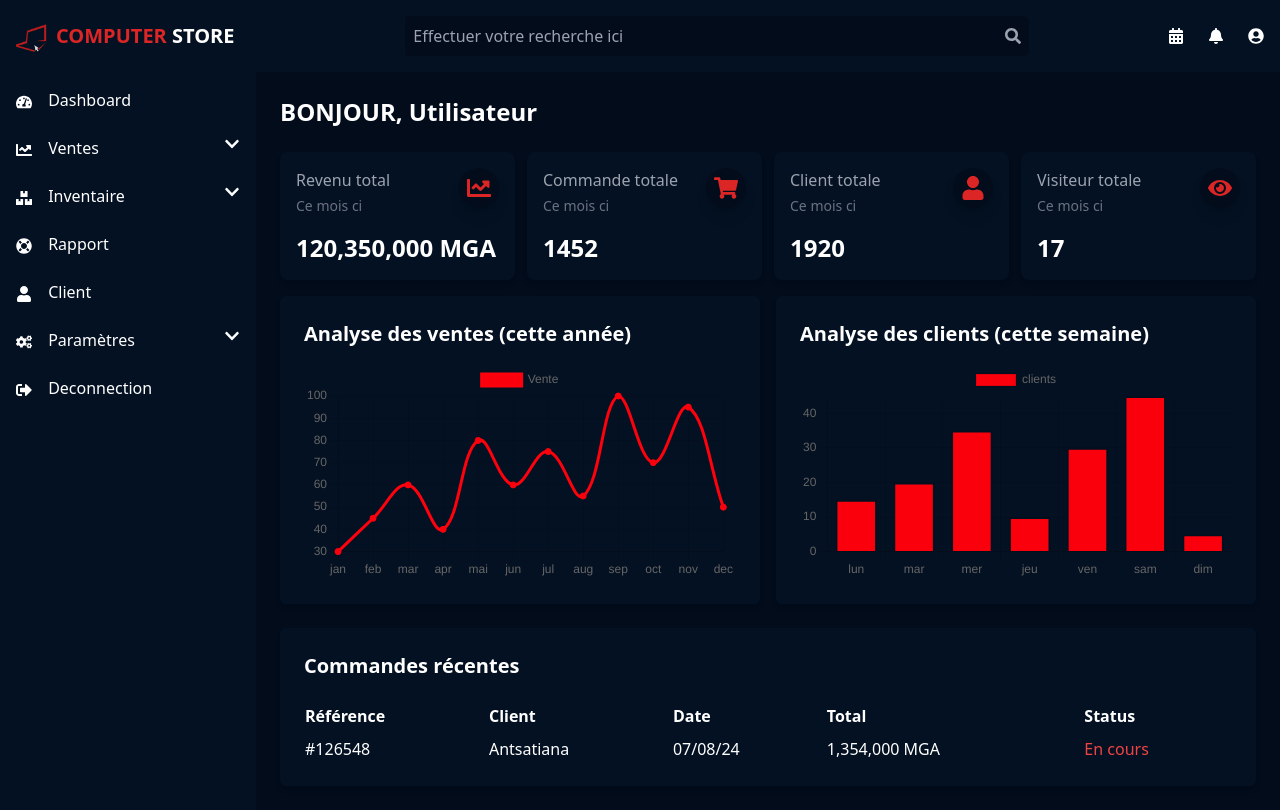
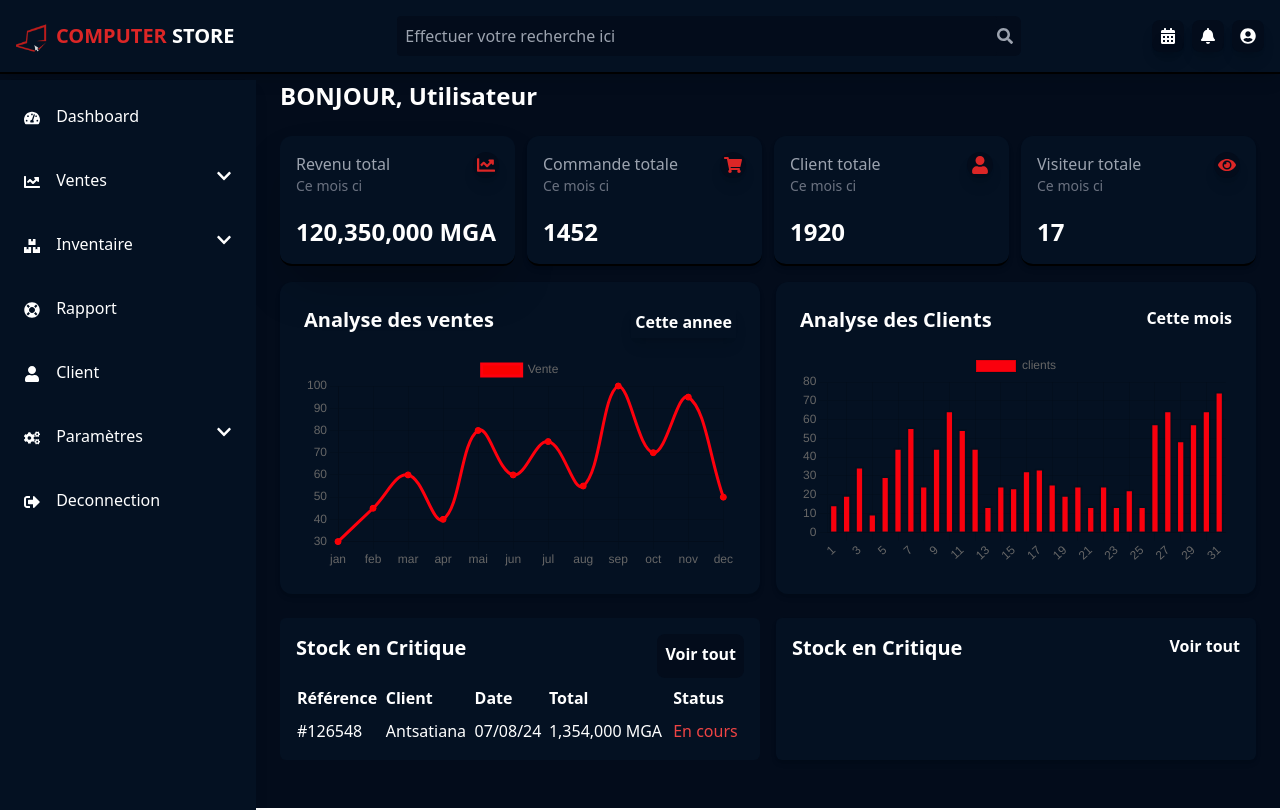
Before and after one commit to Dally07/E-store, a React (Create React App) app in the folder frontend/: page /dashboard in a window 1280 px wide. Built offline with nearby package versions, Linux system fonts and the light colour scheme.

Commit message:
dasboard

```diff
--- a/frontend/src/Header/header.jsx
+++ b/frontend/src/Header/header.jsx
@@ -4,7 +4,7 @@ import logo from '../assets/COMPUTER LOGO 1.png';
 
 const Header = ({ toggleSidebar }) => {
   return (
-    <header className="flex justify-between items-center p-4 bg-gray-800 text-white shadow" style={{backgroundColor: "#041122",
+    <header className="fixed top-0 left-0 w-full flex justify-between items-center p-4 text-white shadow-lg z-10 border-b-2 border-black" style={{backgroundColor: "#041122",
       boxShadow: "inset 50px rgba(0, 0, 0, 0.5)"
     }}>
       {/* logo et icon menu */ }
@@ -29,10 +29,13 @@ const Header = ({ toggleSidebar }) => {
         <FaSearch className="text-gray-400 mr-2" />
       </div>
 
-      <div className="flex items-center space-x-6">
-        <FaCalendarAlt className="cursor-pointer" />
-        <FaBell className="cursor-pointer" />
-        <FaUserCircle className="cursor-pointer" />
+      <div className="flex items-center space-x-2 ">
+        <div className='p-2 rounded-lg shadow-lg 'style={{backgroundColor: "#030C1B"}}><FaCalendarAlt className="cursor-pointer shadow-lg" /></div>
+        <div className='p-2 rounded-lg shadow-lg 'style={{backgroundColor: "#030C1B"}}><FaBell className="cursor-pointer" /></div>
+        <div className='p-2 rounded-lg shadow-lg 'style={{backgroundColor: "#030C1B"}}><FaUserCircle className="cursor-pointer" /></div>
+
+
+
       </div>
 
     </header>
--- a/frontend/src/composant/dashboard.jsx
+++ b/frontend/src/composant/dashboard.jsx
@@ -3,7 +3,7 @@ import Header from '../Header/header';
 import Sidebar from '../sidebar/sidebar';
 import { Line, Bar} from 'react-chartjs-2';
 import { Chart as chartjs, CategoryScale, LinearScale, BarElement, LineElement, Title, Tooltip, Legend, PointElement } from 'chart.js';
-import { FaChartLine, FaEye, FaShoppingCart, FaUser } from 'react-icons/fa';
+import { FaChartLine,  FaEye, FaShoppingCart, FaUser } from 'react-icons/fa';
 
 
 chartjs.register(CategoryScale, LinearScale, BarElement, LineElement, Title, Tooltip, Legend, PointElement)
@@ -21,7 +21,7 @@ const Dashboard = () => {
         label: 'Vente',
         data: [30,45,60,40,80,60,75,55,100,70,95,50],
         borderColor: 'rgba(255, 0, 13, 1)',
-        backgroundColor: 'rgba(250, 0, 13, 1)',
+        backgroundColor: 'rgba(250, 0, 0, 1)',
         fill: true,
         tension: 0.4,
     },
@@ -29,11 +29,11 @@ const Dashboard = () => {
   };
 
   const clientsData = {
-    labels: ['lun', 'mar', 'mer', 'jeu', 'ven', 'sam', 'dim'],
+    labels: ['1', '2', '3', '4', '5', '6', '7','8','9','10','11','12','13','14','15','16','17','18','19','20','21','22','23','24','25','26','27','28','29','30','31'],
     datasets: [
       {
         label: 'clients',
-        data: [15,20,35,10,30,45,5],
+        data: [15,20,35,10,30,45,56,25,45,65,55,45,14,25,24,33,34,26,20,25,14,25,14,23,14,58,65,49,58,65,75],
         backgroundColor: 'rgba(250, 0, 13, 1)',
         borderWidth: 2,
       },
@@ -42,84 +42,93 @@ const Dashboard = () => {
 
 
     return (
-      <div className="h-screen flex flex-col">
+      <div className="h-screen flex flex-col" style={{backgroundColor: "#030C1B"}}>
         {/* Header fixé en haut */}
         <Header toggleSidebar={toggleSidebar} />
-        <div className="flex flex-1">
+        <div className="flex">
           {/* Sidebar à gauche */}
           <Sidebar isOpen={isSidebarOpen}
           toggleSidebar={toggleSidebar} />
           {/* Contenu principal avec scrollbar */}
-          <div className="flex-1 overflow-y-auto bg-gray-700 p-6" style={{backgroundColor: "#030C1B"}}>
+          <div className="flex-1 overflow-y-auto p-6 pt-20 pl-64 ml-6" style={{backgroundColor: "#030C1B"}}>
             <h1 className="text-2xl text-white font-semibold mb-6">BONJOUR, Utilisateur</h1>
 
             {/* Cartes d'informations */}
             <div className="grid grid-cols-4 gap-3 mb-4">
-                    <div className="relative bg-gray-900 p-4 rounded-lg shadow-md text-white" style={{backgroundColor: "#041122"}}>
+                    <div className="relative bg-gray-900 p-4 rounded-xl shadow-2xl text-white border-b-2 border-black" style={{backgroundColor: "#041122"}}>
                           <div className="flex flex-col">
                               <p className="text-gray-400">Revenu total</p>
-                              <p className="text-sm text-gray-500 mt-1">Ce mois ci</p>
-                              <h3 className="text-2xl font-bold mt-4">120,350,000 MGA</h3>
+                              <p className="text-sm text-gray-500">Ce mois ci</p>
+                              <h3 className="text-2xl font-bold mt-5">120,350,000 MGA</h3>
                           </div>
                           {/* Icône en haut à droite */}
-                          <div className="absolute top-4 right-4 rounded-full bg-gray-600 p-2 shadow-lg"style={{backgroundColor: "#030C1B"}} >
-                            <FaChartLine className="text-red-600 text-2xl" />
+                          <div className="absolute top-4 right-4 rounded-full bg-gray-600 p-1 shadow-lg"style={{backgroundColor: "#030C1B"}} >
+                            <FaChartLine className="text-red-600 text-lg" />
                           </div>
                     </div>
 
-                    <div className="relative bg-gray-900 p-4 rounded-lg shadow-md text-white" style={{backgroundColor: "#041122"}}>
+                    <div className="relative bg-gray-900 p-4 rounded-xl shadow-md text-white border-b-2 border-black" style={{backgroundColor: "#041122"}}>
                           <div className="flex flex-col">
                               <p className="text-gray-400">Commande totale</p>
-                              <p className="text-sm text-gray-500 mt-1">Ce mois ci</p>
-                              <h3 className="text-2xl font-bold mt-4">1452</h3>
+                              <p className="text-sm text-gray-500">Ce mois ci</p>
+                              <h3 className="text-2xl font-bold mt-5">1452</h3>
                           </div>
                           {/* Icône en haut à droite */}
-                          <div className="absolute top-4 right-4 rounded-full bg-gray-600 p-2 shadow-lg"style={{backgroundColor: "#030C1B"}} >
-                            <FaShoppingCart className="text-red-600 text-2xl" />
+                          <div className="absolute top-4 right-4 rounded-full bg-gray-600 p-1 shadow-lg"style={{backgroundColor: "#030C1B"}} >
+                            <FaShoppingCart className="text-red-600 text-lg" />
                           </div>
                     </div>
 
-                    <div className="relative bg-gray-900 p-4 rounded-lg shadow-md text-white" style={{backgroundColor: "#041122"}}>
+                    <div className="relative bg-gray-900 p-4 rounded-xl shadow-md text-white border-b-2 border-black" style={{backgroundColor: "#041122"}}>
                           <div className="flex flex-col">
                               <p className="text-gray-400">Client totale</p>
-                              <p className="text-sm text-gray-500 mt-1">Ce mois ci</p>
-                              <h3 className="text-2xl font-bold mt-4">1920</h3>
+                              <p className="text-sm text-gray-500 ">Ce mois ci</p>
+                              <h3 className="text-2xl font-bold mt-5">1920</h3>
                           </div>
                           {/* Icône en haut à droite */}
-                          <div className="absolute top-4 right-4 rounded-full bg-gray-600 p-2 shadow-lg"style={{backgroundColor: "#030C1B"}} >
-                            <FaUser className="text-red-600 text-2xl" />
+                          <div className="absolute top-4 right-4 rounded-full bg-gray-600 p-1 shadow-lg"style={{backgroundColor: "#030C1B"}} >
+                            <FaUser className="text-red-600 text-lg" />
                           </div>
                     </div>
 
-                    <div className="relative bg-gray-900 p-4 rounded-lg shadow-md text-white" style={{backgroundColor: "#041122"}}>
+                    <div className="relative bg-gray-900 p-4 rounded-xl shadow-md text-white border-b-2 border-black" style={{backgroundColor: "#041122"}}>
                           <div className="flex flex-col">
                               <p className="text-gray-400">Visiteur totale</p>
-                              <p className="text-sm text-gray-500 mt-1">Ce mois ci</p>
-                              <h3 className="text-2xl font-bold mt-4">17</h3>
+                              <p className="text-sm text-gray-500">Ce mois ci</p>
+                              <h3 className="text-2xl font-bold mt-5">17</h3>
                           </div>
                           {/* Icône en haut à droite */}
-                          <div className="absolute top-4 right-4 rounded-full bg-gray-600 p-2 shadow-lg"style={{backgroundColor: "#030C1B"}} >
-                            <FaEye className="text-red-600 text-2xl" />
+                          <div className="absolute top-4 right-4 rounded-full bg-gray-600 p-1 shadow-lg"style={{backgroundColor: "#030C1B"}} >
+                            <FaEye className="text-red-600 text-lg" />
                           </div>
                     </div>
             </div>
 
             {/* Analyse des ventes */}
             <div className="grid grid-cols-2 gap-4 mb-6">
-                <div className="bg-white p-6 rounded-md shadow-md" style={{backgroundColor: "#041122"}}>
-                    <h3 className="text-xl text-white font-semibold mb-4">Analyse des ventes (cette année)</h3>
+                <div className="bg-white p-6 rounded-xl shadow-md" style={{backgroundColor: "#041122"}}>
+                <div className='flex justify-between text-white'>
+                <h3 className="text-xl font-semibold mb-4">Analyse des ventes</h3>
+                <h6 className=" font-semibold mb-4 cursor-pointer p-1 shadow-lg">Cette annee</h6>
+                </div>
                     <Line data={salesData} />
                 </div>
-                <div className="bg-white p-6 rounded-md shadow-md" style={{backgroundColor: "#041122"}}>
-                    <h3 className="text-xl text-white font-semibold mb-4">Analyse des clients (cette semaine)</h3>
+                <div className="bg-white p-6 rounded-xl shadow-md" style={{backgroundColor: "#041122"}}>
+                <div className='flex justify-between text-white'>
+                <h3 className="text-xl font-semibold mb-4">Analyse des Clients</h3>
+                <h6 className="flex justify-between cursor-pointer font-semibold mb-4">Cette mois</h6>
+                </div>
                     <Bar  data={clientsData} />
                 </div>
             </div>
 
 
-            {/* Commandes récentes */}
-            <div className="bg-white text-white p-6 rounded-md shadow-md" style={{backgroundColor: "#041122"}}>
-              <h3 className="text-xl font-semibold mb-4">Commandes récentes</h3>
+            <div className="grid grid-cols-2 gap-4 mb-6">
+            <div className="bg-white text-white p-4 rounded-md" style={{backgroundColor: "#041122"}}>
+            <div className='flex justify-between'>
+              <div><h3 className="text-xl font-semibold mb-4">Stock en Critique</h3></div>
+              <div className='p-2 rounded-lg font-semibold cursor-pointer'style={{backgroundColor: "#030C1B"}}><h6>Voir tout</h6></div>
+            </div>
               <table className="w-full text-left text-gray">
                 <thead>
                   <tr>
@@ -142,6 +151,23 @@ const Dashboard = () => {
                 </tbody>
               </table>
             </div>
+
+
+
+            <div className="bg-white text-white p-4 rounded-md shadow-md" style={{backgroundColor: "#041122"}}>
+                <div className='flex justify-between'>
+                <h3 className="text-xl font-semibold mb-4">Stock en Critique</h3>
+                <h6 className=" font-semibold mb-4 cursor-pointer">Voir tout</h6>
+                </div>
+                <div className='flex '></div>
+
+
+            </div>
+            </div>
+            {/* Commandes récentes */}
+
+
+
           </div>
         </div>
       </div>
--- a/frontend/src/sidebar/sidebar.jsx
+++ b/frontend/src/sidebar/sidebar.jsx
@@ -21,66 +21,67 @@ const Sidebar = () => {
       </div>
 
       {/* Sidebar */}
-      <aside className={`fixed top-0 left-0 h-full text-white w-64 relative transform ${isSidebarOpen ? 'translate-x-0' : '-translate-x-full'} transition-transform duration-300 ease-in-out z-50 md:translate-x-0`}>
+      <aside className={`fixed top-20 left-0 h-screen w-64 shadow-lg  text-white ${isSidebarOpen ? 'translate-x-0' : '-translate-x-full'} transition-transform duration-300 ease-in-out z-50 md:translate-x-0`}>
         <nav className="p-4 h-full justify-between" style={{backgroundColor: "#041122"}}>
           <ul>
             <li className="mb-6">
-              <div className="flex justify-between cursor-pointer">
+              <div className="flex justify-between cursor-pointer hover:bg-red-800 p-2 rounded-md transition duration-200">
                 <span><FaTachometerAlt className="inline mr-3" /> Dashboard</span>
               </div>
             </li>
             <li className="mb-6">
-              <div onClick={() => setIsVentesOpen(!isVentesOpen)} className="flex justify-between cursor-pointer">
+              <div onClick={() => setIsVentesOpen(!isVentesOpen)} className="flex justify-between cursor-pointer hover:bg-red-800 p-2 rounded-md transition duration-200">
                 <span><FaChartLine className="inline mr-3" /> Ventes</span>
                 <FaChevronDown />
               </div>
               {isVentesOpen && (
-                <ul className="ml-4 mt-2">
+                <ul className="ml-4 mt-2 cursor-pointer">
                   <li>Appareils</li>
                 </ul>
               )}
             </li>
             <li className="mb-6">
-              <div onClick={() => setIsInventaireOpen(!isInventaireOpen)} className="flex justify-between cursor-pointer">
+              <div onClick={() => setIsInventaireOpen(!isInventaireOpen)} className="flex justify-between cursor-pointer hover:bg-red-800 p-2 rounded-md transition duration-200">
                 <span><FaBoxes className="inline mr-3" /> Inventaire</span>
                 <FaChevronDown />
               </div>
               {isInventaireOpen && (
-                <ul className="ml-4 mt-2">
+                <ul className="ml-4 mt-2 cursor-pointer">
                   <li>Appareils</li>
                 </ul>
               )}
             </li>
             <li className="mb-6">
-              <div className="flex justify-between cursor-pointer">
+              <div className="flex justify-between cursor-pointer hover:bg-red-800 p-2 rounded-md transition duration-200">
                 <span><FaLifeRing className="inline mr-3" /> Rapport</span>
               </div>
             </li>
             <li className="mb-6">
-              <div className="flex justify-between cursor-pointer">
+              <div className="flex justify-between cursor-pointer hover:bg-red-800 p-2 rounded-md transition duration-200">
                 <span><FaUser className="inline mr-3" /> Client</span>
               </div>
             </li>
             <li className="mb-6">
-              <div onClick={() => setIsParametreOpen(!isParametreOpen)} className="flex justify-between cursor-pointer">
+              <div onClick={() => setIsParametreOpen(!isParametreOpen)} className="flex justify-between cursor-pointer hover:bg-red-800 p-2 rounded-md transition duration-200">
                 <span><FaCogs className="inline mr-3" /> Paramètres</span>
                 <FaChevronDown />
               </div>
               {isParametreOpen && (
                 <ul className="h-16 ml-4 mt-2 justify-center" style={{ backgroundColor: '#041122' }}>
-                  <li><span><FaDotCircle className="inline mr-3" size={10} /> Utilisateur</span></li>
-                  <li><span><FaDotCircle className="inline mr-3" size={10} /> Role</span></li>
+                  <li className='cursor-pointer'><span><FaDotCircle className="inline mr-3 cursor-pointer" size={10} /> Utilisateur</span></li>
+                  <li className='cursor-pointer'><span><FaDotCircle className="inline mr-3 cursor-pointer" size={10} /> Role</span></li>
                 </ul>
               )}
             </li>
           </ul>
           <ul>
-          <div onClick={() => setIsParametreOpen(!isParametreOpen)} className="flex justify-between cursor-pointer">
+          <div onClick={() => setIsParametreOpen(!isParametreOpen)} className="flex justify-between cursor-pointer hover:bg-red-800 p-2 rounded-md transition duration-200">
                 <span><FaSignOutAlt className="inline mr-3" /> Deconnection</span>
 
-              </div>
+        </div>
           </ul>
         </nav>
+
       </aside>
     </div>
   );
```
